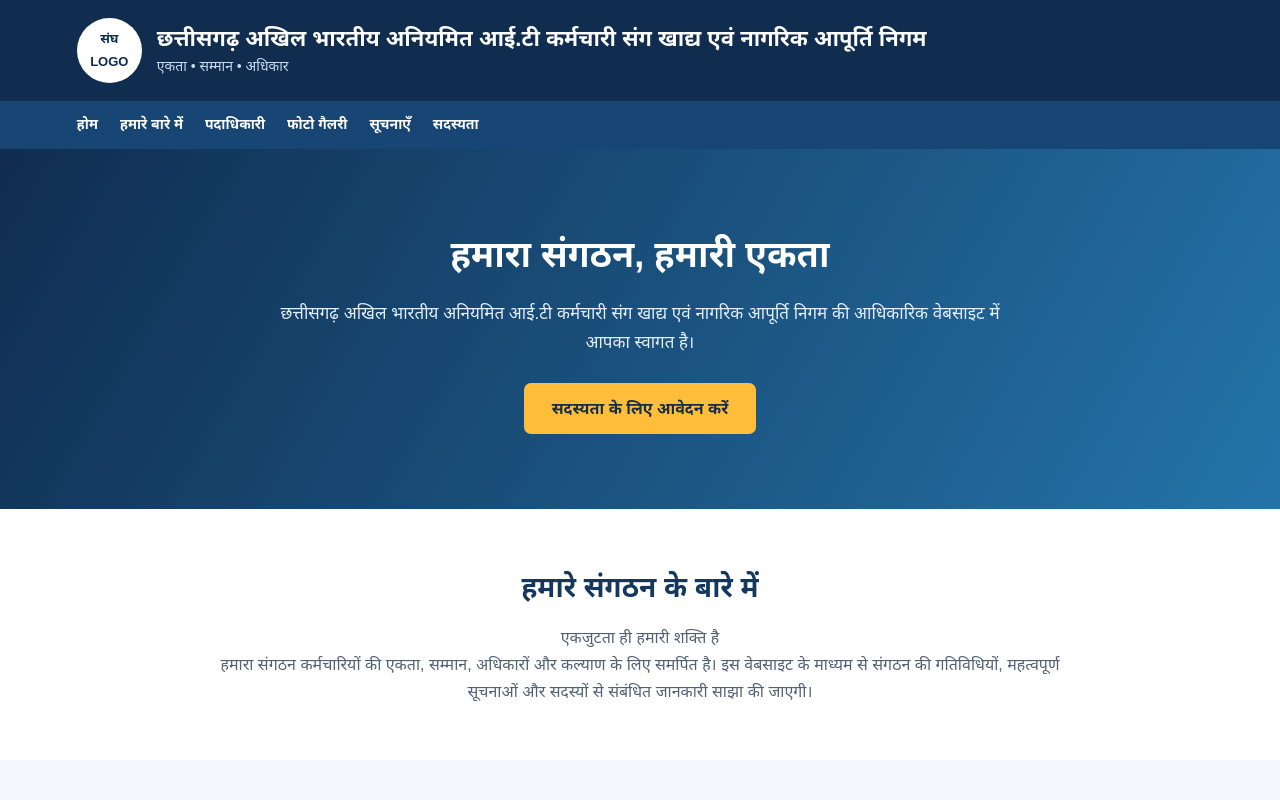
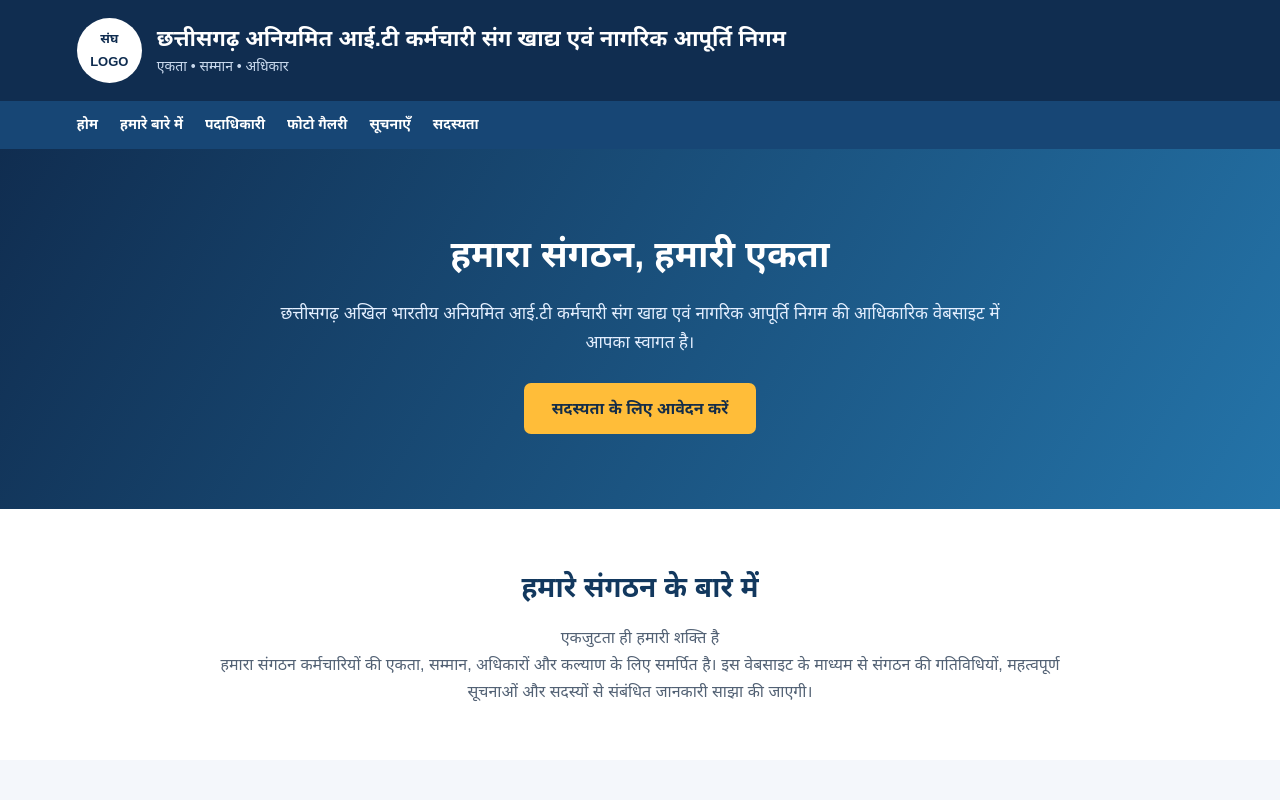
Before and after one commit to rahuldubey30071990-alt/chhattisgarh-it-website, a plain HTML site: page index.html in a window 1280 px wide. Shown: the top 800 px of the page. Drawn offline with Linux system fonts and the light colour scheme.

Commit message:
Update index.html

```diff
--- a/index.html
+++ b/index.html
@@ -4,7 +4,7 @@
 <head>
 <meta charset="UTF-8">
 <meta name="viewport" content="width=device-width, initial-scale=1.0">
-<title>छत्तीसगढ़ अखिल भारतीय अनियमित आई.टी कर्मचारी संग</title>
+<title>छत्तीसगढ़ अनियमित आई.टी कर्मचारी संग</title>
 
 <style>
 * {
@@ -257,7 +257,7 @@ footer p {
   <div class="header-content">
     <div class="logo">संघ<br>LOGO</div>
     <div>
-      <h1>छत्तीसगढ़ अखिल भारतीय अनियमित आई.टी कर्मचारी संग खाद्य एवं नागरिक आपूर्ति निगम</h1>
+      <h1>छत्तीसगढ़ अनियमित आई.टी कर्मचारी संग खाद्य एवं नागरिक आपूर्ति निगम</h1>
       <p>एकता • सम्मान • अधिकार</p>
     </div>
   </div>
```
